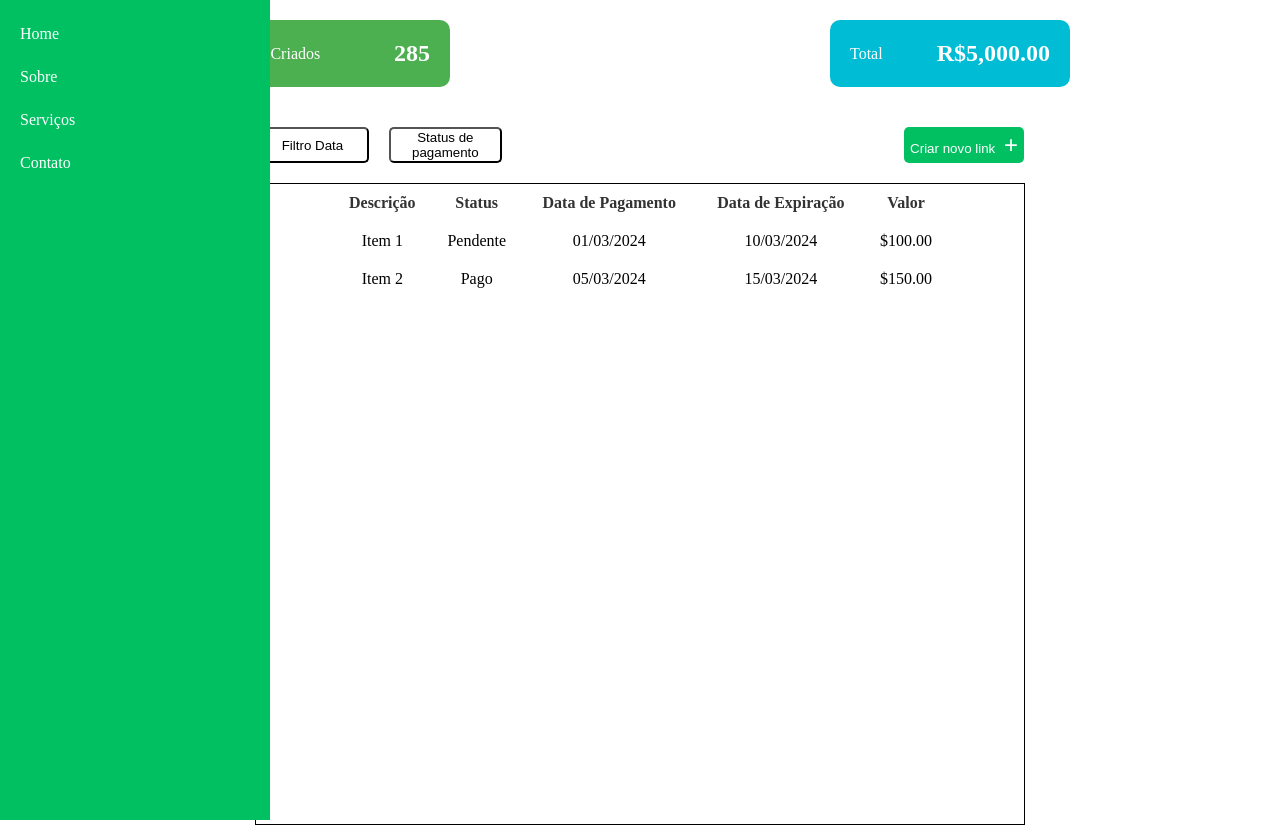
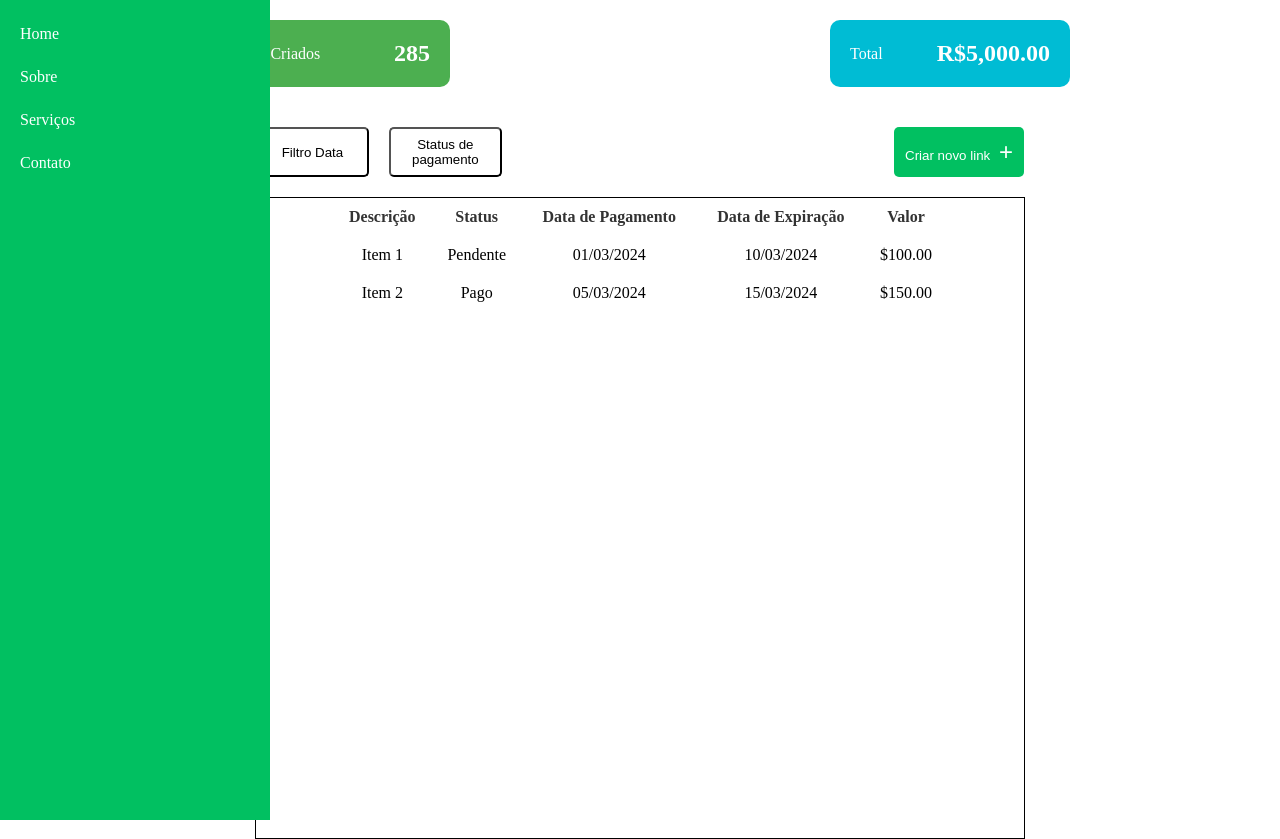
Before and after one commit to Anderson-Tavares47/sistema, a Next.js app: page /dashboard in a window 1280 px wide. Built offline with nearby package versions, Linux system fonts and the light colour scheme.

Commit message:
Update dash.module.css

```diff
--- a/src/styles/dash.module.css
+++ b/src/styles/dash.module.css
@@ -113,6 +113,8 @@
     border: none;
     border-radius: 5px;
     cursor: pointer;
+    height: 50px;
+    width: 130px;
 }
 
 .icone {
```
